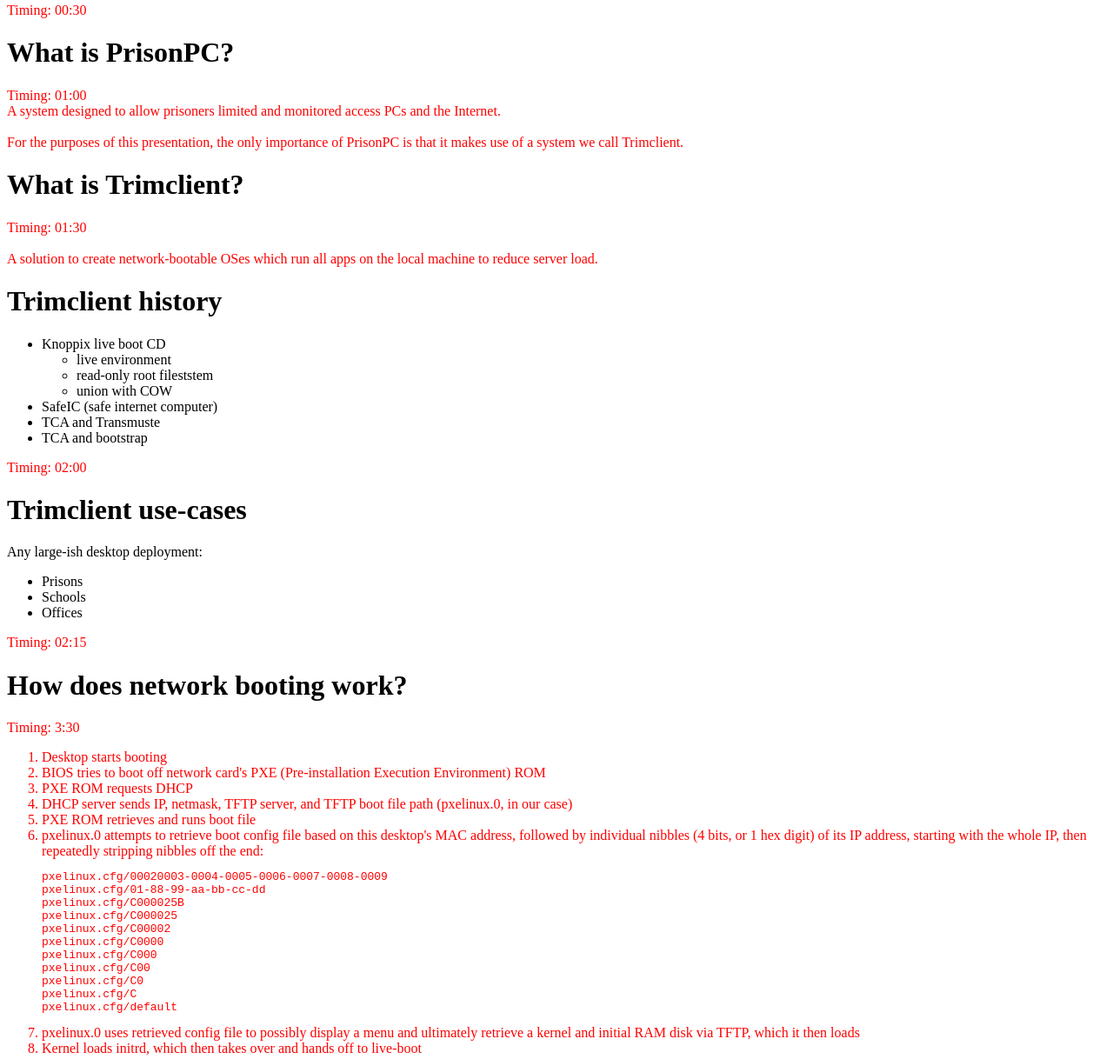
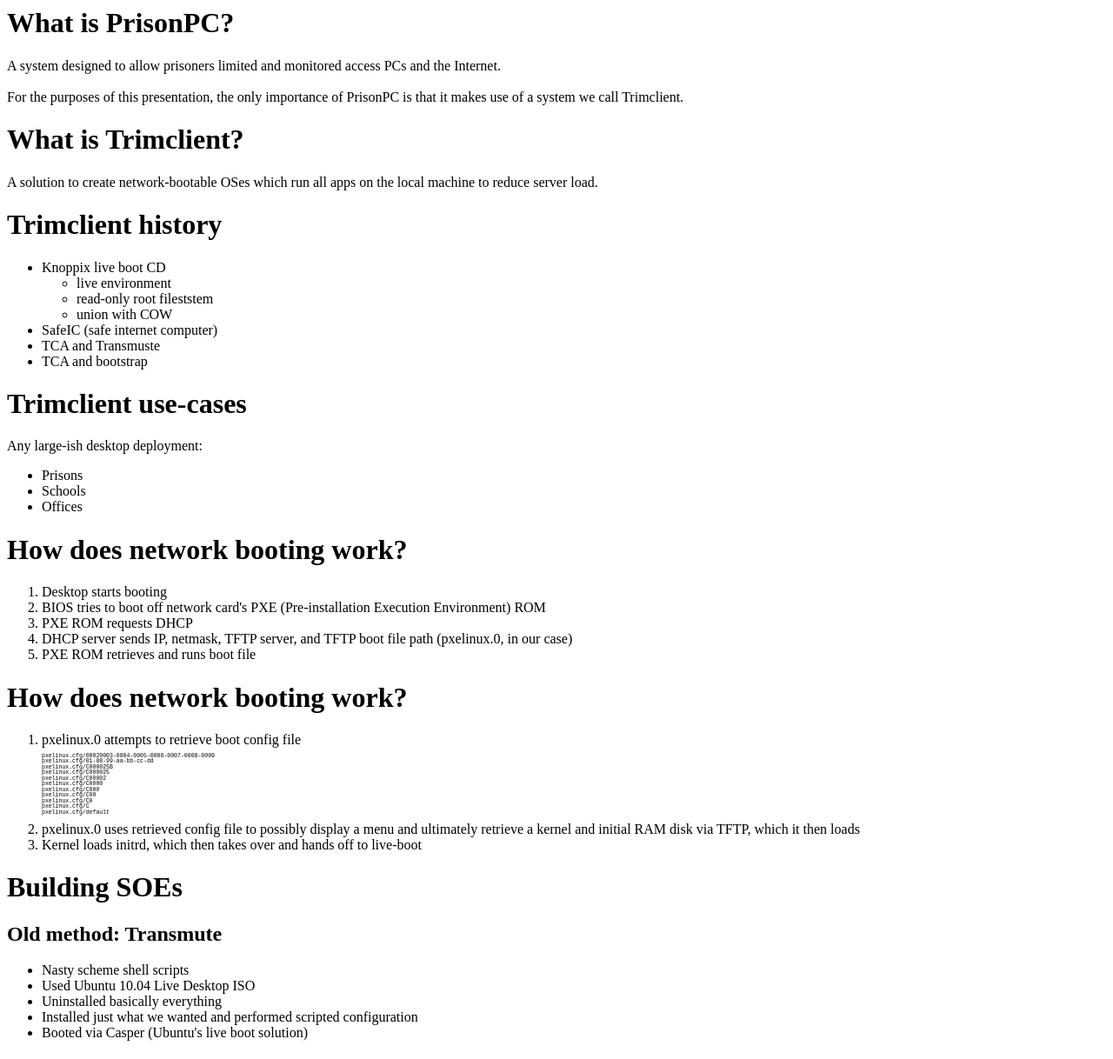
Before and after one commit to mattcen/scalable-soe-deployments, a plain HTML site: page index.html in a window 1280 px wide. Shown: the part 215-1433 px from the top of the page at 87% size. Drawn offline with Linux system fonts and the light colour scheme.

Commit message:
Tidy up formatting

```diff
--- a/index.html
+++ b/index.html
@@ -15,9 +15,10 @@
     rel="stylesheet" /-->
 
   <style type="text/css">
-.notes {/*display: none*/; color: red;}
+.notes {display: none; /*color: red;*/}
+pre { font-size: 50%; line-height: 1;}
   </style>
-  <!--link href="css/impress-demo.css" rel="stylesheet" /-->
+  <link href="css/impress-demo.css" rel="stylesheet" />
   <link rel="shortcut icon" href="favicon.png">
   <link rel="apple-touch-icon" href="apple-touch-icon.png">
 </head>
@@ -55,26 +56,24 @@
 
     <div class="step slide" data-x="1000" data-y="-1500">
       <h1>What is PrisonPC?</h1>
-
-      <div class="notes">
-        <p>Timing: 01:00<br>
-        A system designed to allow prisoners limited and monitored
+        <p>A system designed to allow prisoners limited and monitored
         access PCs and the Internet.<br>
         <br>
         For the purposes of this presentation, the only importance
         of PrisonPC is that it makes use of a system we call
         Trimclient.<br></p>
+      <div class="notes">
+        <p>Timing: 01:00</p>
       </div>
     </div>
 
     <div class="step slide" data-x="2000" data-y="-1500">
       <h1>What is Trimclient?</h1>
 
+        <p>A solution to create network-bootable OSes which run all
+        apps on the local machine to reduce server load.</p>
       <div class="notes">
-        <p>Timing: 01:30<br>
-        <br>
-        A solution to create network-bootable OSes which run all
-        apps on the local machine to reduce server load.</p>
+        <p>Timing: 01:30</p>
       </div>
     </div>
 
@@ -127,9 +126,6 @@
     <div class="step slide" data-x="5000" data-y="-1500">
       <h1>How does network booting work?</h1>
 
-      <div class="notes">
-        <p>Timing: 3:30</p>
-
         <ol>
           <li>Desktop starts booting</li>
 
@@ -142,12 +138,18 @@
           boot file path (pxelinux.0, in our case)</li>
 
           <li>PXE ROM retrieves and runs boot file</li>
+        </ol>
+      <div class="notes">
+        <p>Timing: 3:00</p>
 
-          <li>pxelinux.0 attempts to retrieve boot config file
-          based on this desktop's MAC address, followed by
-          individual nibbles (4 bits, or 1 hex digit) of its IP
-          address, starting with the whole IP, then repeatedly
-          stripping nibbles off the end:<br>
+      </div>
+    </div>
+
+    <div class="step slide" data-x="5000" data-y="0">
+      <h1>How does network booting work?</h1>
+
+        <ol>
+          <li>pxelinux.0 attempts to retrieve boot config file<br>
             <pre class="literal-block">
 pxelinux.cfg/00020003-0004-0005-0006-0007-0008-0009
 pxelinux.cfg/01-88-99-aa-bb-cc-dd
@@ -170,6 +172,13 @@ pxelinux.cfg/default
           <li>Kernel loads initrd, which then takes over and hands
           off to live-boot</li>
         </ol>
+      <div class="notes">
+        <p>Timing: 3:30</p>
+          pxelinux.0 attempts to retrieve boot config file
+          based on this desktop's MAC address, followed by
+          individual nibbles (4 bits, or 1 hex digit) of its IP
+          address, starting with the whole IP, then repeatedly
+          stripping nibbles off the end
       </div>
     </div>
 
@@ -196,7 +205,7 @@ pxelinux.cfg/default
       </div>
     </div>
 
-    <div class="step slide" data-x="7000" data-y="-1500">
+    <div class="step slide" data-x="6000" data-y="0">
       <h1>Building SOEs</h1>
 
       <h2>New method: Bootstrap</h2>
@@ -217,7 +226,7 @@ pxelinux.cfg/default
       </div>
     </div>
 
-    <div class="step slide" data-x="8000" data-y="-1500">
+    <div class="step slide" data-x="7000" data-y="-1500">
       <h1>What does live-boot do?</h1>
 
       <p>(in a nutshell)</p>
@@ -239,7 +248,7 @@ pxelinux.cfg/default
       </div>
     </div>
 
-    <div class="step slide" data-x="9000" data-y="-1500">
+    <div class="step slide" data-x="8000" data-y="-1500">
       <h1>Trimclient Admin (TCA)</h1>
 
       <ul>
@@ -270,7 +279,7 @@ pxelinux.cfg/default
       </div>
     </div>
 
-    <div class="step slide" data-x="10000" data-y="-1500">
+    <div class="step slide" data-x="9000" data-y="-1500">
       <div class="notes">
         <p>Insert notes here</p>
       </div>
```
